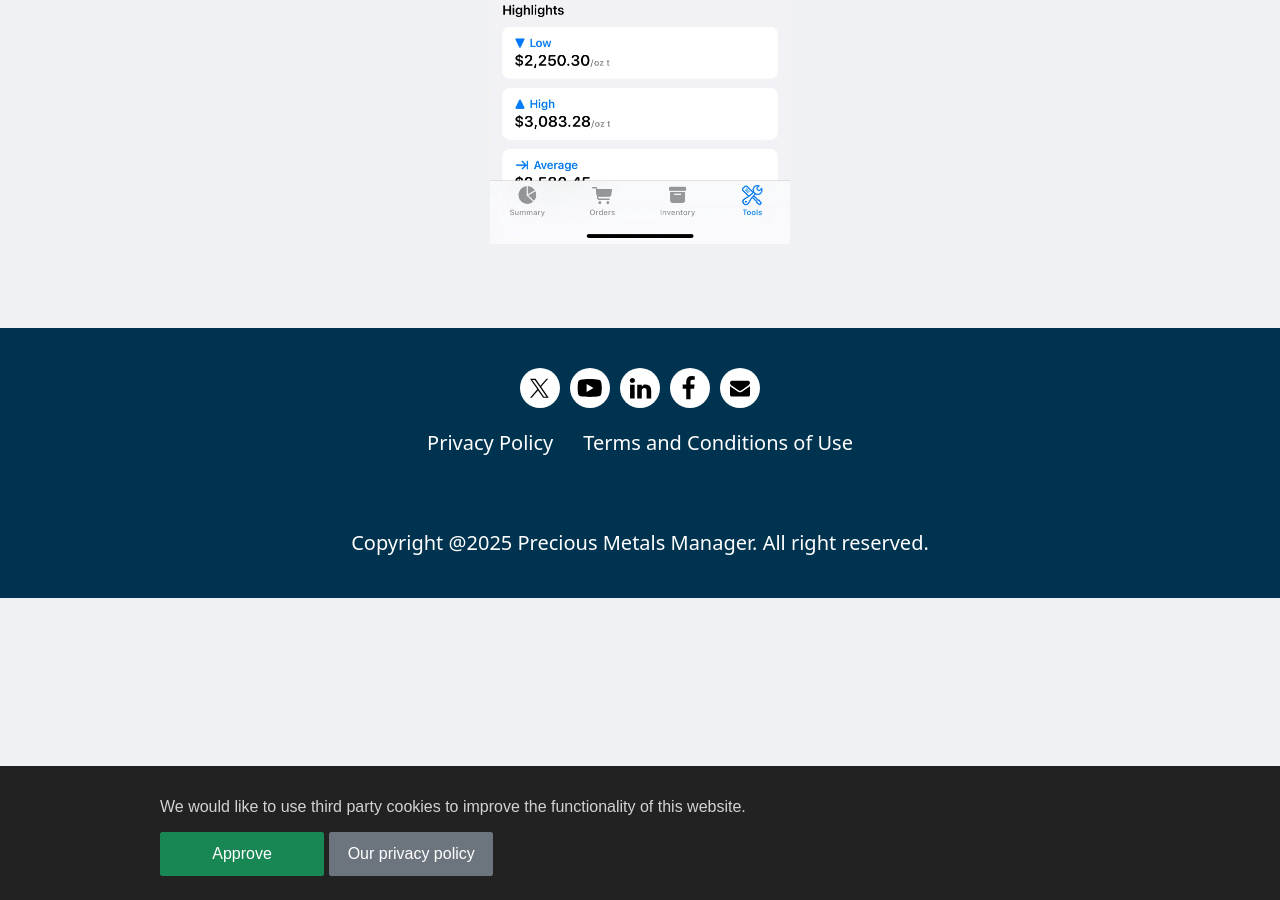
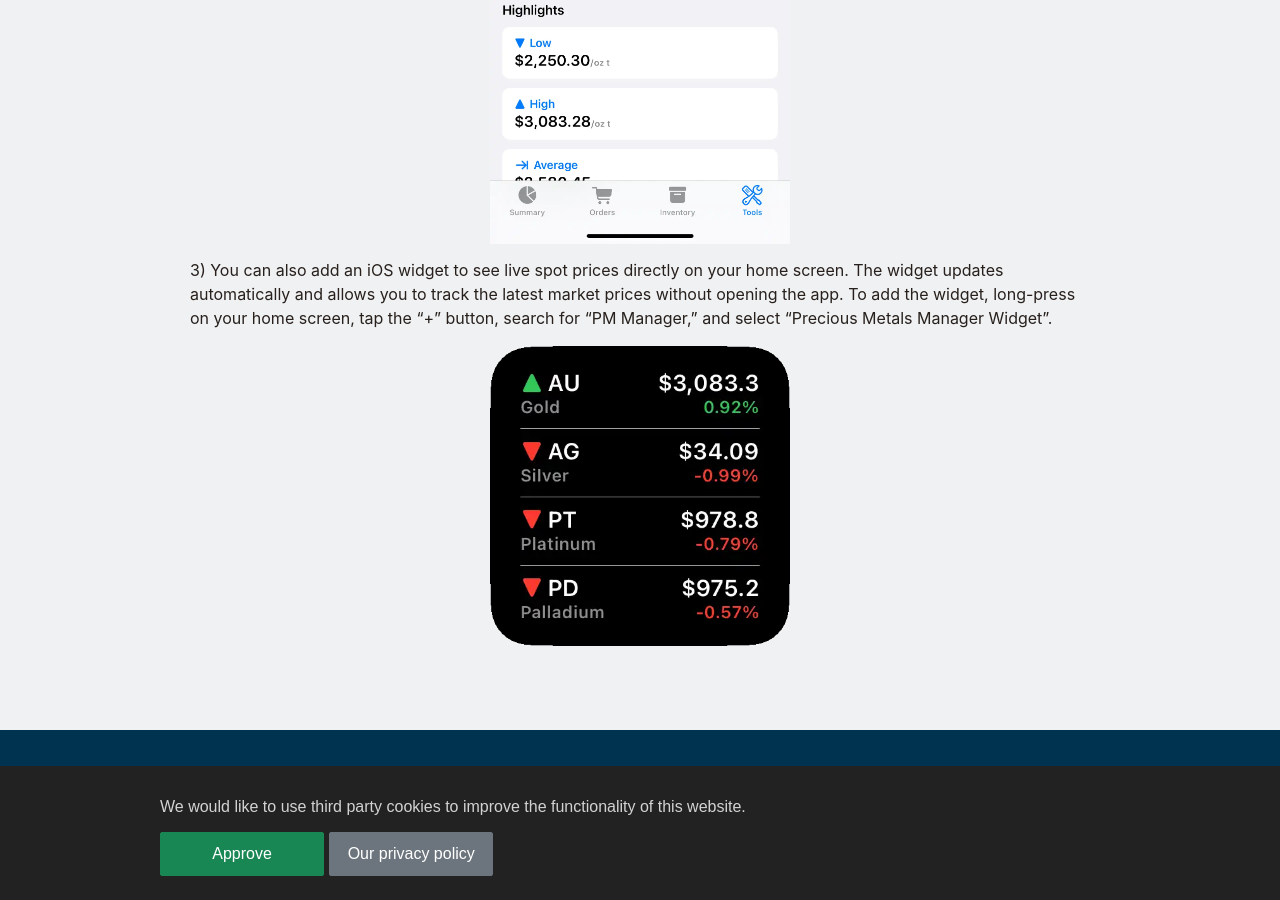
Before and after one commit to Precious-Metals-Manager/precious-metals-manager-landing-page, a Jekyll site: the page built from _other-features/live-spot-prices.md, in a window 1280 px wide and 900 px high, scrolled down 1551 px. Built offline with Jekyll 4.4.1, drawn with Linux system fonts in a browser that asks for light colours; cached includes are drawn as plain includes; nearby versions of some CDN libraries.

Commit message:
Update live spot prices guide

```diff
--- a/_other-features/live-spot-prices.md
+++ b/_other-features/live-spot-prices.md
@@ -20,3 +20,10 @@ The concept of "Live Spot Price" in Precious Metals Manager represents the curre
    data_light="/assets/images/light/historical_spot_price_light.webp"
    data_dark="/assets/images/dark/historical_spot_price_dark.webp"
    alt="Create bullion screen" %}
+
+3) You can also add an iOS widget to see live spot prices directly on your home screen. The widget updates automatically and allows you to track the latest market prices without opening the app. To add the widget, long-press on your home screen, tap the "+" button, search for "PM Manager," and select "Precious Metals Manager Widget".
+
+{% include theme-image.html
+   data_light="/assets/images/dark/spot_prices_widget_dark.webp"
+   data_dark="/assets/images/dark/spot_prices_widget_dark.webp"
+   alt="Create bullion screen" %}
```
Also changed, not shown: assets/images/dark/spot_prices_widget_dark.webp (added).
